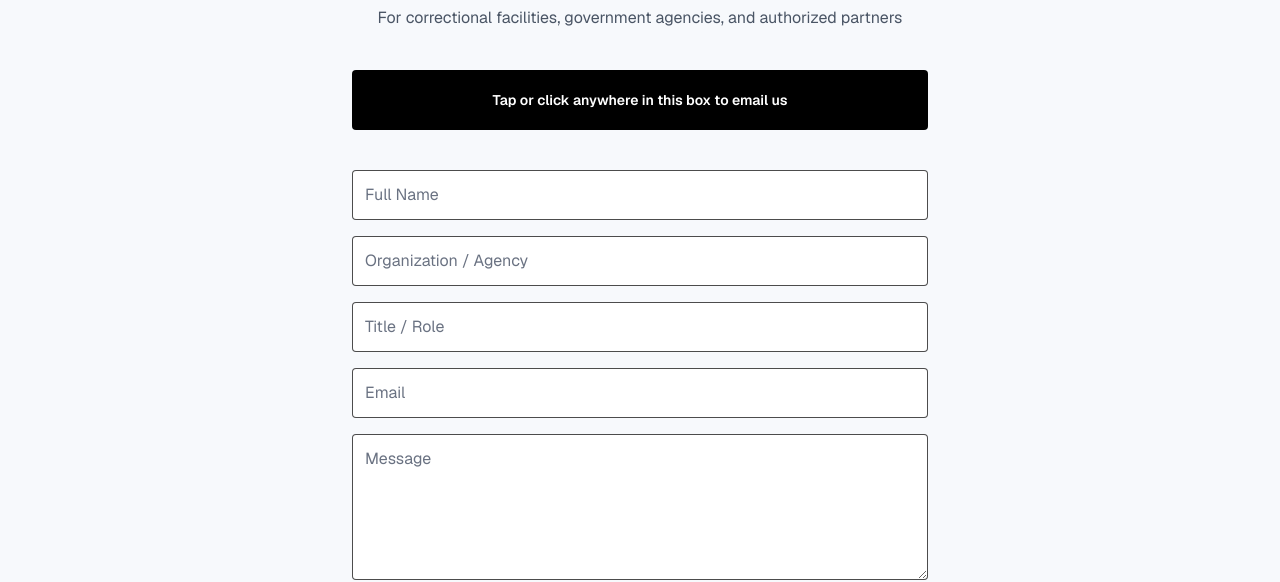
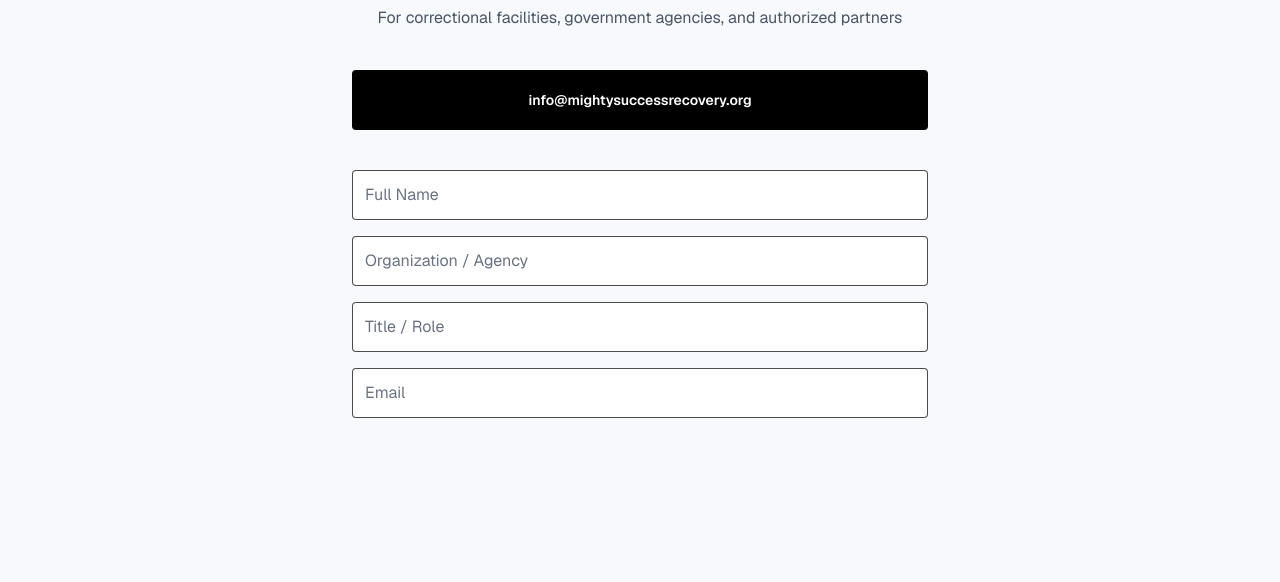
Before and after one commit to mightysuccessrecovery/mightysuccessrecovery-LockedInSystems, a Next.js app: page /contact in a window 1280 px wide. Shown: the part 219-801 px from the top of the page. Built offline with nearby package versions, Linux system fonts and the light colour scheme; no server answers.

Commit message:
Contact: simplify email box and remove message field
Display the support email directly inside the clickable contact box and remove the message textarea from the optional details section.

Made-with: Cursor

```diff
--- a/app/contact/page.tsx
+++ b/app/contact/page.tsx
@@ -16,7 +16,7 @@ export default function Contact() {
         className="email-box mx-auto mt-10 max-w-xl rounded-lg focus-visible:outline focus-visible:outline-2 focus-visible:outline-offset-2 focus-visible:outline-[#0F2A44]"
       >
         <div className="black-box rounded text-center text-sm font-semibold">
-          Tap or click anywhere in this box to email us
+          info@mightysuccessrecovery.org
         </div>
       </a>
 
@@ -35,13 +35,6 @@ export default function Contact() {
           />
         ))}
 
-        <textarea
-          name="message"
-          placeholder="Message"
-          rows={5}
-          className="w-full rounded border border-black/70 bg-white p-3 text-gray-900 placeholder:text-gray-500 outline-none focus:border-[#0F2A44] focus:ring-2 focus:ring-[#0F2A44]/20"
-        />
-
       </div>
     </main>
   )
```
